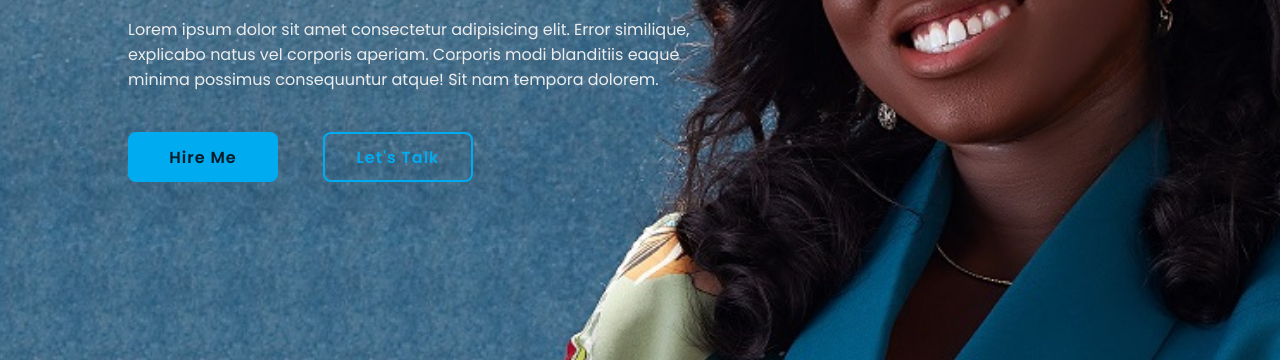
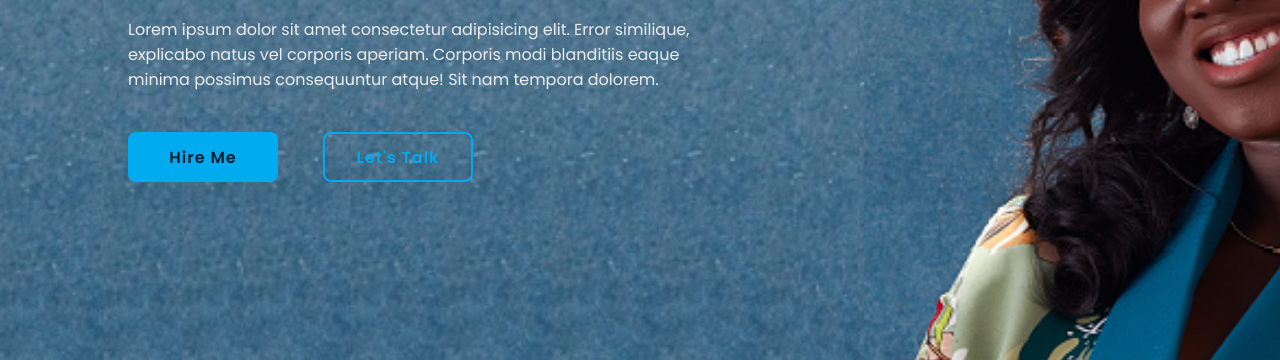
Before and after one commit to Presho1/Personal-Portfolio, a plain HTML site: page index.html in a window 1280 px wide. Shown: the part 357-717 px from the top of the page. Drawn offline with nearby package versions, Linux system fonts and the light colour scheme.

Commit message:
Updated background image

```diff
--- a/style.css
+++ b/style.css
@@ -53,7 +53,7 @@ body{
 }
 .home{
     height: 100vh;
-    background: url(yinka.jpg) no-repeat;
+    background: url(home.png) no-repeat;
     background-size: cover;
     background-position: center;
 
@@ -242,8 +242,8 @@ body{
 .home-imgHover{
     position: absolute;
     top: 0;
-    right: 10px;
-    width: 800px;
+    right: 0px;
+    width: 600px;
     height: 100%;
     background: transparent;
     transition: 3s;
```
Also changed, not shown: home.png (added), yinka.jpg (deleted).
